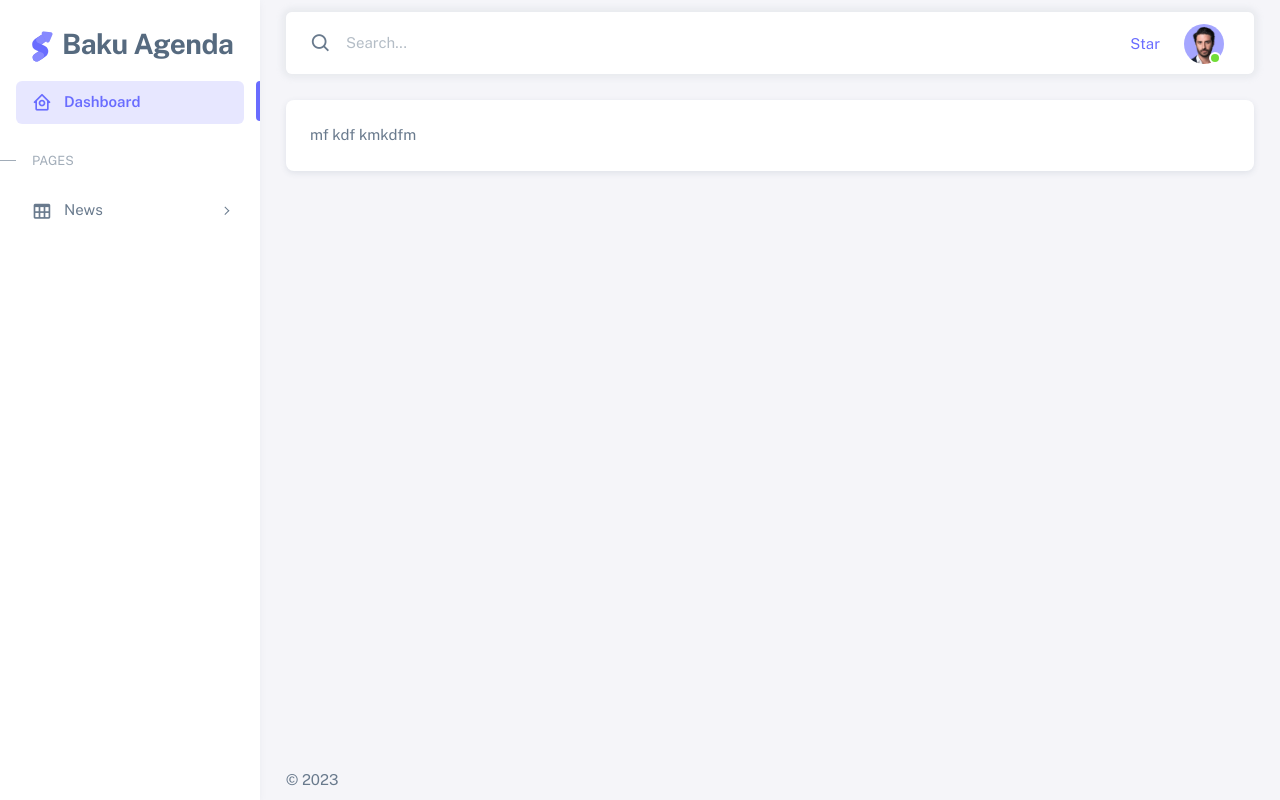
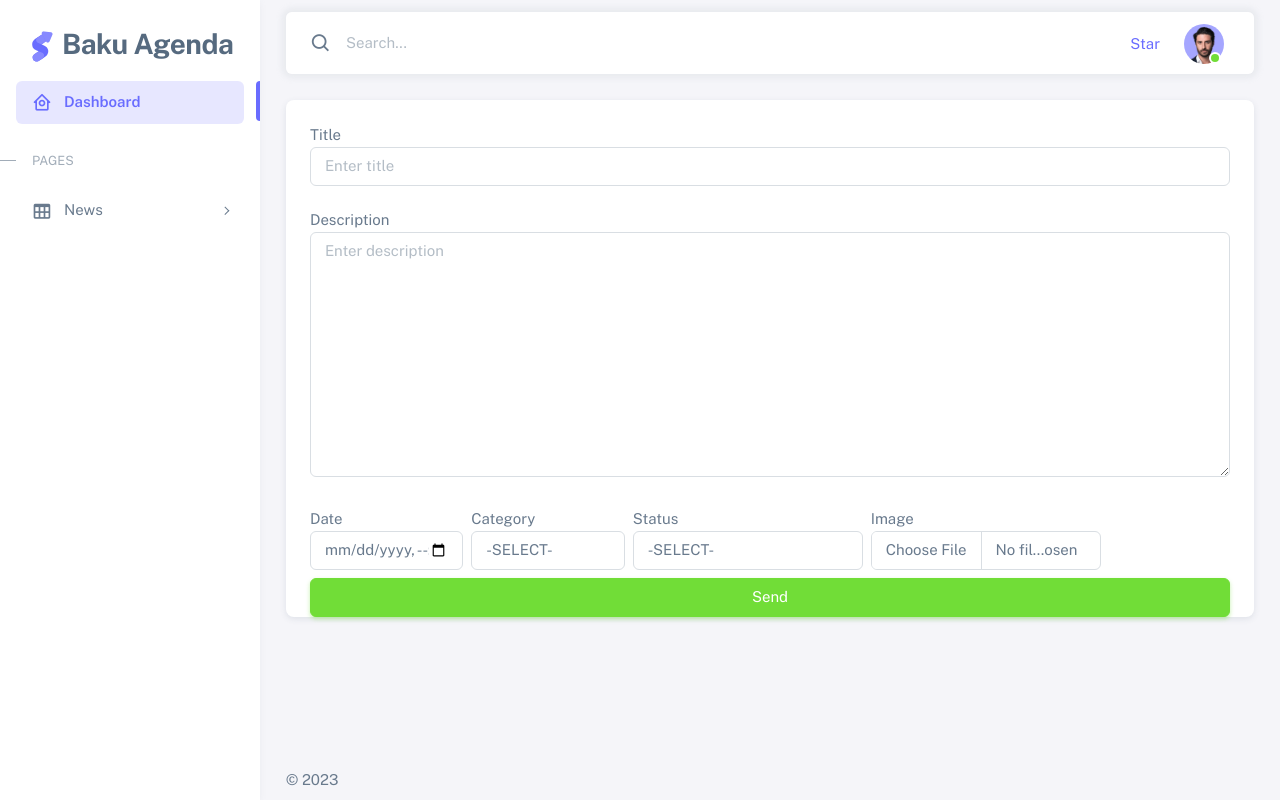
Before and after one commit to AzimaMalikzada/bakuagenda, a CodeIgniter app: page /bakuagenda/a_news_create in a window 1280 px wide. Run offline with CodeIgniter, Linux system fonts and the light colour scheme.

Commit message:
create kist menyularin yaradilmasi

```diff
--- a/application/config/routes.php
+++ b/application/config/routes.php
@@ -70,7 +70,5 @@ $route['a_news_create'] = 'AdminController/news_create';
 
 
 
-
-
 $route['404_override'] = '';
 $route['translate_uri_dashes'] = FALSE;
--- a/application/controllers/AdminController.php
+++ b/application/controllers/AdminController.php
@@ -5,7 +5,6 @@ class AdminController extends CI_Controller{
         $this->load->view('admin/auth-login-basic');
 
     }
-
     public function dashboard(){
         $this->load->view('admin/index');
 
--- a/application/views/admin/includes/leftMenu.php
+++ b/application/views/admin/includes/leftMenu.php
@@ -85,10 +85,18 @@
                 <i class="menu-icon tf-icons bx bx-table"></i>
                 <div data-i18n="Layouts">News</div>
               </a>
+              <ul class="menu-sub">
+                <li class="menu-item">
+                  <a href="<?php echo base_url('a_news_list')?>" class="menu-link">
+                    <div data-i18n="Without menu"> List</div>
+                  </a>
+                </li>
+              </ul>
+
 
               <ul class="menu-sub">
                 <li class="menu-item">
-                  <a href="layouts-without-menu.html" class="menu-link">
+                  <a href="<?php echo base_url('a_news_create')?>" class="menu-link">
                     <div data-i18n="Without menu"> Create</div>
                   </a>
                 </li>
--- a/application/views/admin/news/create.php
+++ b/application/views/admin/news/create.php
@@ -2,7 +2,11 @@
 <?php $this->load->view('admin/includes/leftMenu'); ?>
 <?php $this->load->view('admin/includes/navbar'); ?>
 
-
+<style>
+    .fLeft{
+        float: left;
+    }
+</style>
 
 
 
@@ -13,9 +17,58 @@
                    <div class="col-lg-12 mb-4 order-0">
                         <div class="card">
                             <div class="d-flex align-items-end row">
-                                <div class="col-sm-7">
+                                <div class="col-sm-12">
                                     <div class="card-body">
-                                              mf kdf kmkdfm
+                                            <!-- ----------------------------------------------------------------------------------------------- -->
+
+                                            <form action="index.php" method="get">
+                                                 <label for="title"> Title</label>
+                                                 <input type="text" name="title" id="title" class="form-control" placeholder="Enter title">
+                                                 <br>
+                                                 <label for="desc"> Description</label>
+                                                 <textarea name="description" id="desc" cols="30" rows="10" class="form-control" placeholder="Enter description"></textarea>
+                                                 <br>
+
+                                                 <div class="col-xs-12 col-sm-3 col-md-3 col-lg-2 fLeft mt-2 me-2">
+                                                 <label for="date"> Date</label>
+                                                 <input type="datetime-local" name="date" class="form-control" id="date">
+                                                 </div>
+
+                                                 <div class="col-xs-12 col-sm-2 col-md-2 col-lg-2 fLeft mt-2 me-2">
+                                                 <label for="category"> Category</label>
+                                                 <select name="category" id="category" class="form-control" >
+                                                    <option value="">-SELECT-</option>
+                                                    <option value="sport">Sport</option>
+                                                    <option value="finance">Finance</option>
+                                                    <option value="education">Education</option>
+                                                    <option value="technology">Technology</option>
+                                                    <option value="business">Business</option>
+
+                                                 </select>
+                                                 </div>
+
+                                                 <div class="col-xs-12 col-sm-3 col-md-3 col-lg-3 fLeft mt-2 me-2">
+                                                 <label for="status"> Status</label>
+                                                 <select name="status" id="status" class="form-control" >
+                                                    <option value="">-SELECT-</option>
+                                                    <option value="Active">Active</option>
+                                                    <option value="Deactive">Deactive</option>
+                                                 </select>
+                                                 </div>
+
+                                                 <div class="col-xs-12 col-sm-3 col-md-3 col-lg-3 fLeft mt-2 me-2">
+                                                 <label for="img"> Image </label>
+                                                 <input type="file" name="img" class="form-control" id="img">
+                                                 </select>
+                                                 </div>
+
+                                                 <div class="col-xs-12 col-sm-12 col-md-12 col-lg-12 fLeft mt-2 me-2 d-grid">
+                                                    <button type="submit" class="btn btn-success">Send</button>
+                                                 </div>
+                                                </form>
+
+                                           <!-- ----------------------------------------------------------------------------------------------- -->
+
                                     </div>
                                 </div>
                            </div>
@@ -24,8 +77,5 @@
                 </div>
             </div>
         </div>
-
-
-
 <?php $this->load->view('admin/includes/footer'); ?>
 <?php $this->load->view('admin/includes/footerScript'); ?>
```
Also changed, not shown: application/views/admin/news/list.php (+8 -3 lines).
